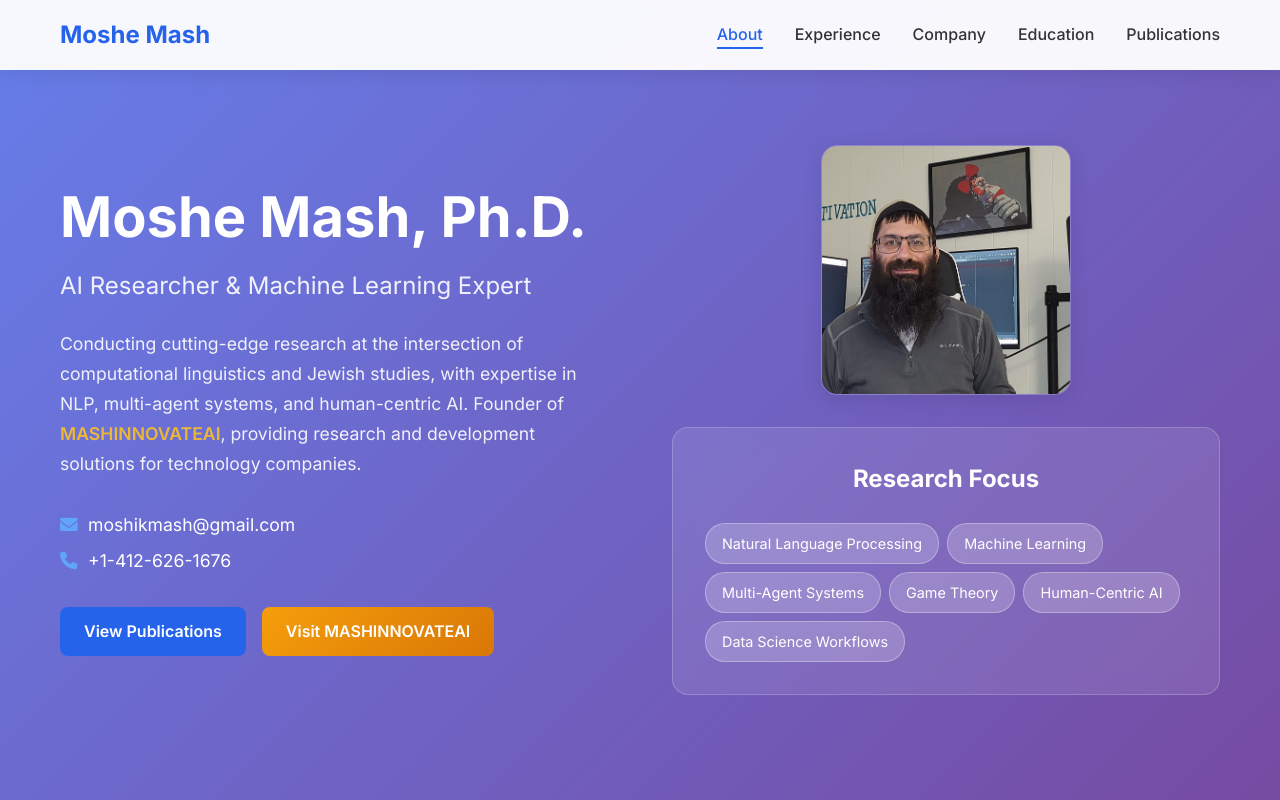
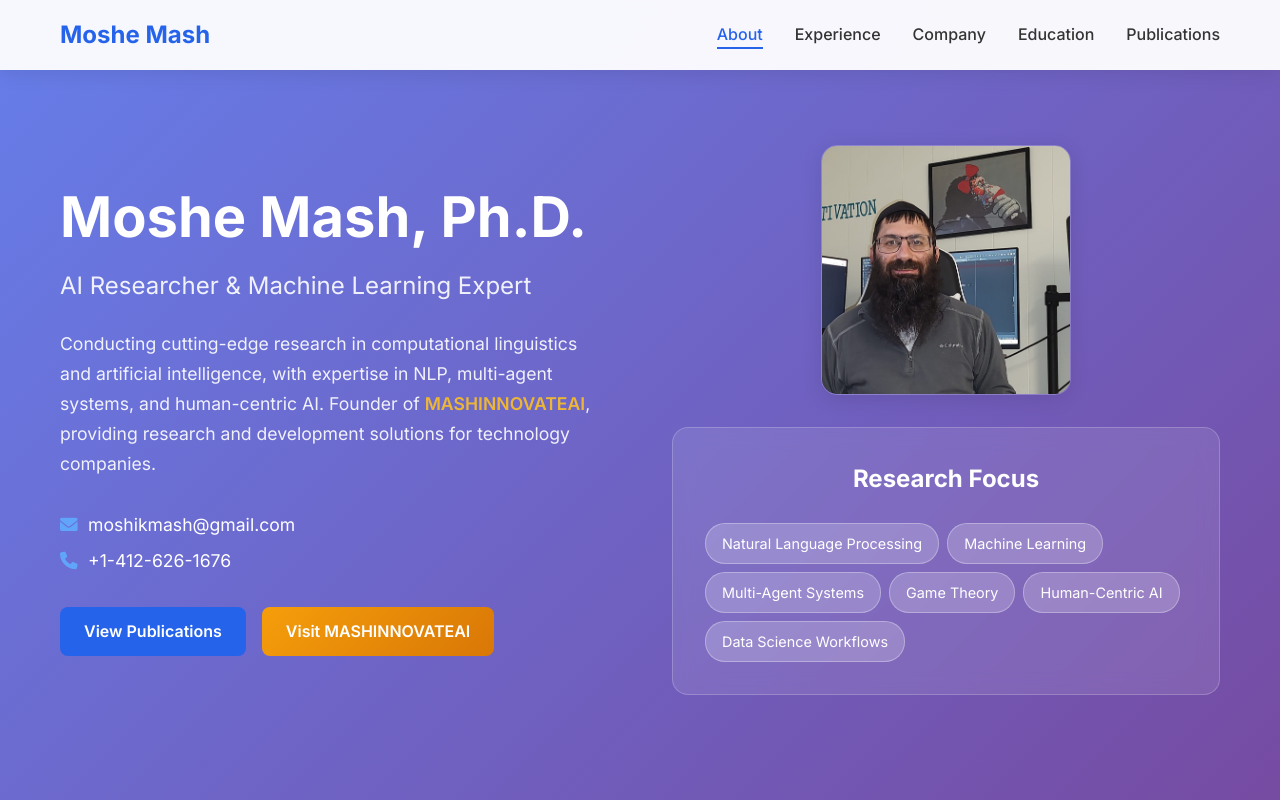
Before and after one commit to MoshikMash/personal-website, a plain HTML site: page index.html in a window 1280 px wide. Shown: the top 800 px of the page. Drawn offline with Linux system fonts and the light colour scheme.

Commit message:
Update hero description to be more general and professional

```diff
--- a/index.html
+++ b/index.html
@@ -48,7 +48,7 @@
                     <h1>Moshe Mash, Ph.D.</h1>
                     <h2>AI Researcher & Machine Learning Expert</h2>
                     <p class="hero-description">
-                        Conducting cutting-edge research at the intersection of computational linguistics and Jewish studies,
+                        Conducting cutting-edge research in computational linguistics and artificial intelligence,
                         with expertise in NLP, multi-agent systems, and human-centric AI. Founder of
                         <a href="https://mashinnovateai.com/" target="_blank" class="company-link">MASHINNOVATEAI</a>,
                         providing research and development solutions for technology companies.
```
